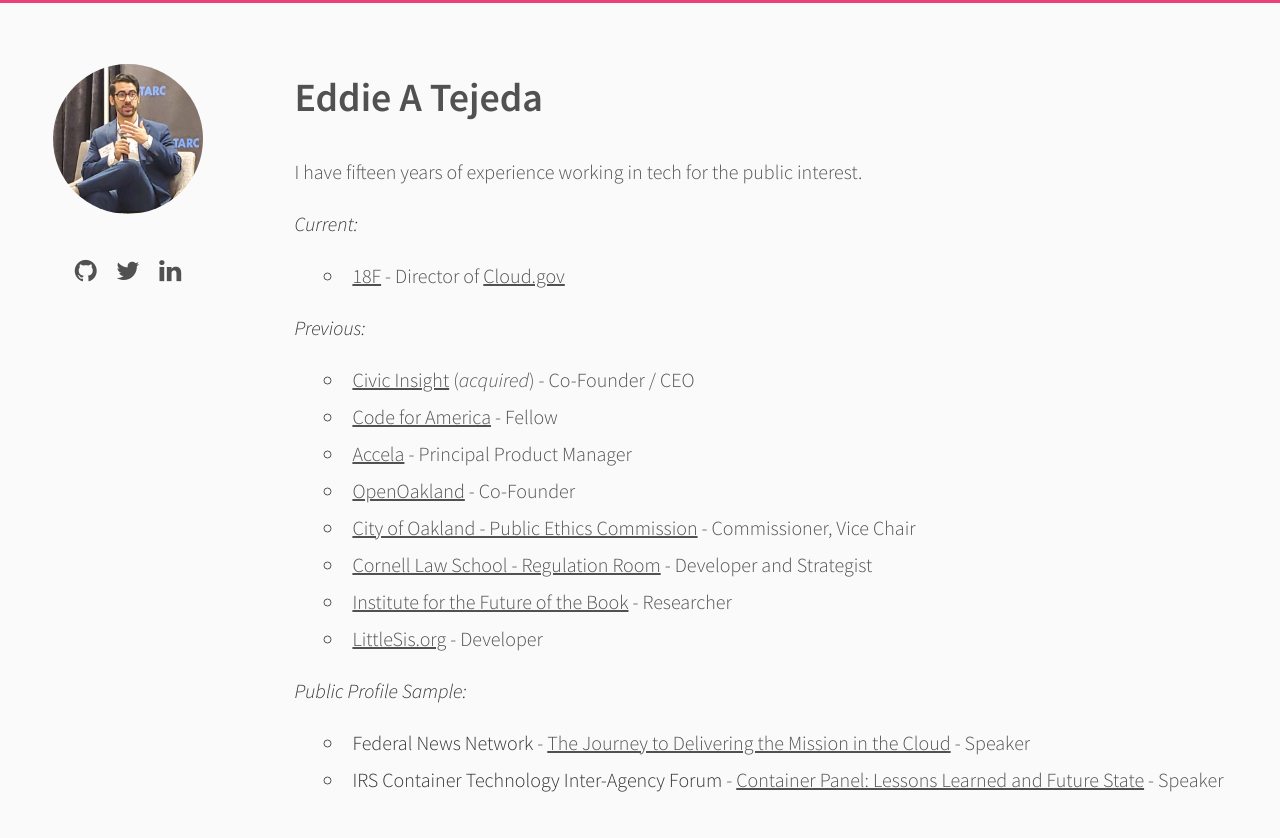
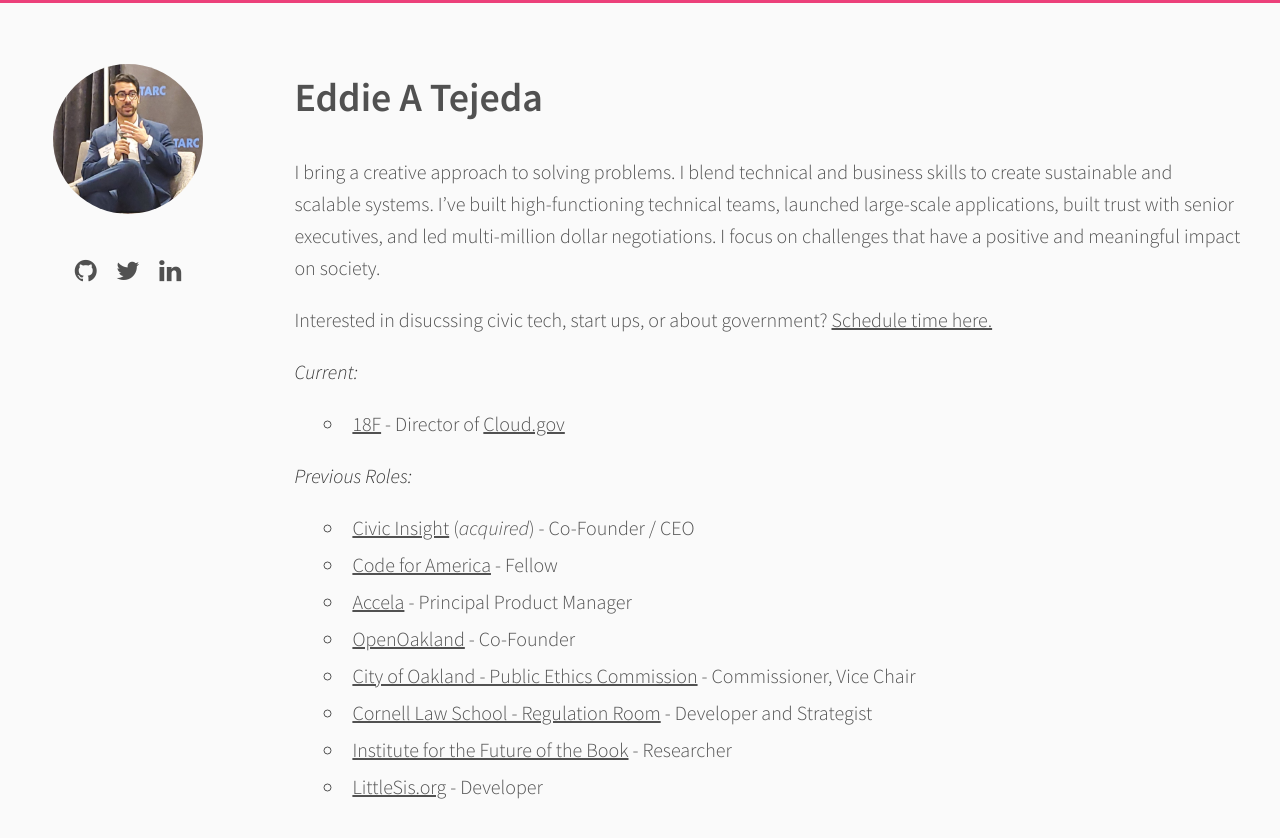
Before and after one commit to eddietejeda/eddietejeda.com, a Jekyll site: the page built from index.md, in a window 1280 px wide. Shown: the top 838 px of the page. Built offline with Jekyll 4.4.1, drawn with Linux system fonts in a browser that asks for light colours.

Commit message:
update bio

```diff
--- a/index.md
+++ b/index.md
@@ -2,14 +2,15 @@
 layout: page
 ---
 
+I bring a creative approach to solving problems. I blend technical and business skills to create sustainable and scalable systems. I’ve built high-functioning technical teams, launched large-scale applications, built trust with senior executives, and led multi-million dollar negotiations. I focus on challenges that have a positive and meaningful impact on society.
 
-I have fifteen years of experience working in tech for the public interest.
+Interested in disucssing civic tech, start ups, or about government? <a href="https://calendly.com/eddietejeda/30min">Schedule time here.</a>
 
 ***Current:***
 
   - [18F](https://18f.gsa.gov) - Director of [Cloud.gov](https://cloud.gov)
 
-***Previous:***
+***Previous Roles:***
 
   - <a href="http://civicinsight.com">Civic Insight</a> (*acquired*) - Co-Founder / CEO
   - <a href="https://www.codeforamerica.org">Code for America</a> - Fellow
@@ -21,8 +22,7 @@ I have fifteen years of experience working in tech for the public interest.
   - <a href="https://littlesis.org">LittleSis.org</a> - Developer
 
 
-
-***Public Profile Sample:***
+***Public Profile:***
 - **Federal News Network** - [The Journey to Delivering the Mission in the Cloud](https://federalnewsnetwork.com/federal-insights/2019/12/cloud-migration-is-maturing-but-its-far-from-simple/) - Speaker
 - **IRS Container Technology Inter-Agency Forum** - <u>Container Panel: Lessons Learned and Future State</u> - Speaker
 - **Strata Conference** - <u>Government Data on Both Sides of the Bridge</u> - Speaker
```
